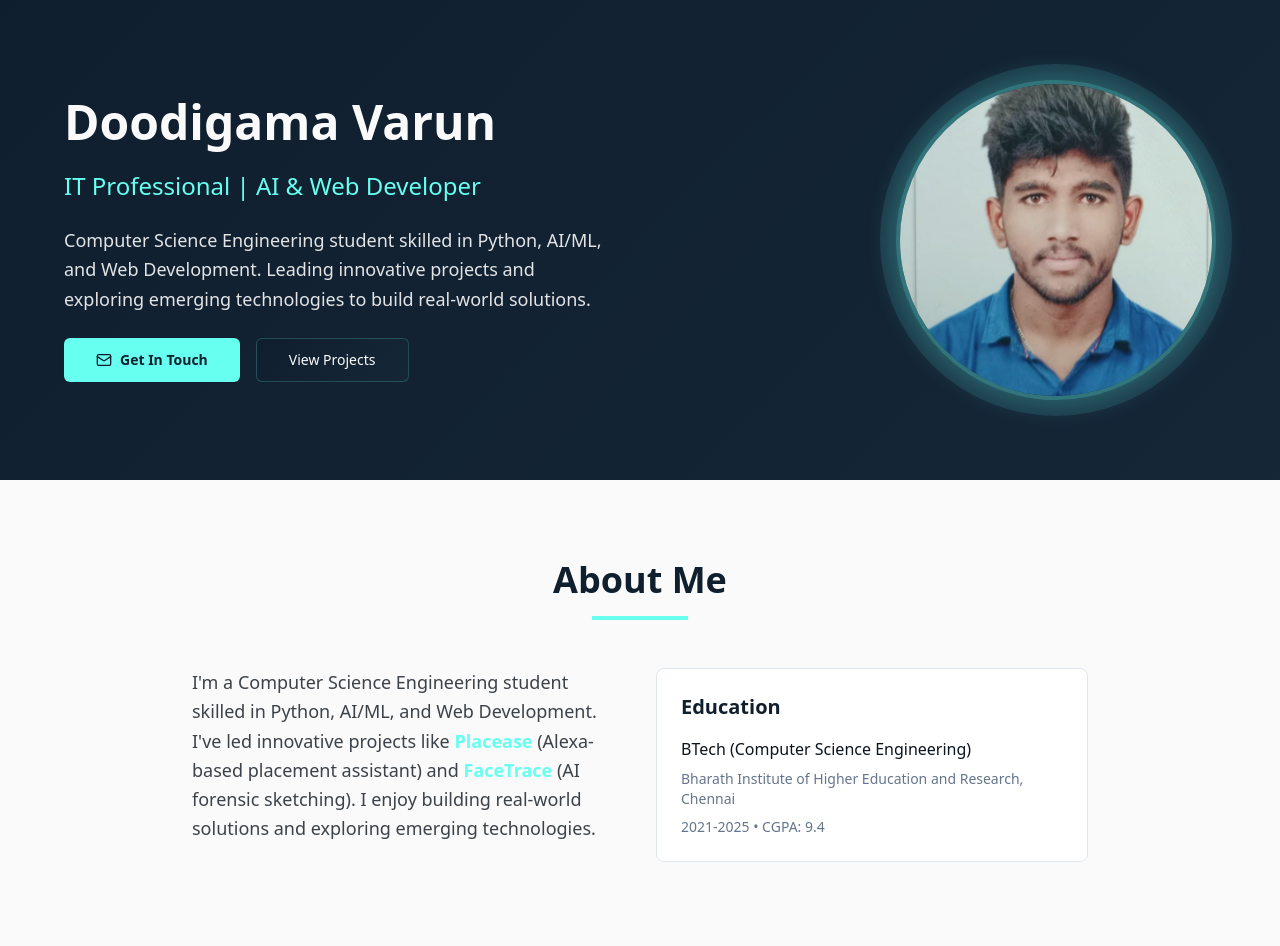
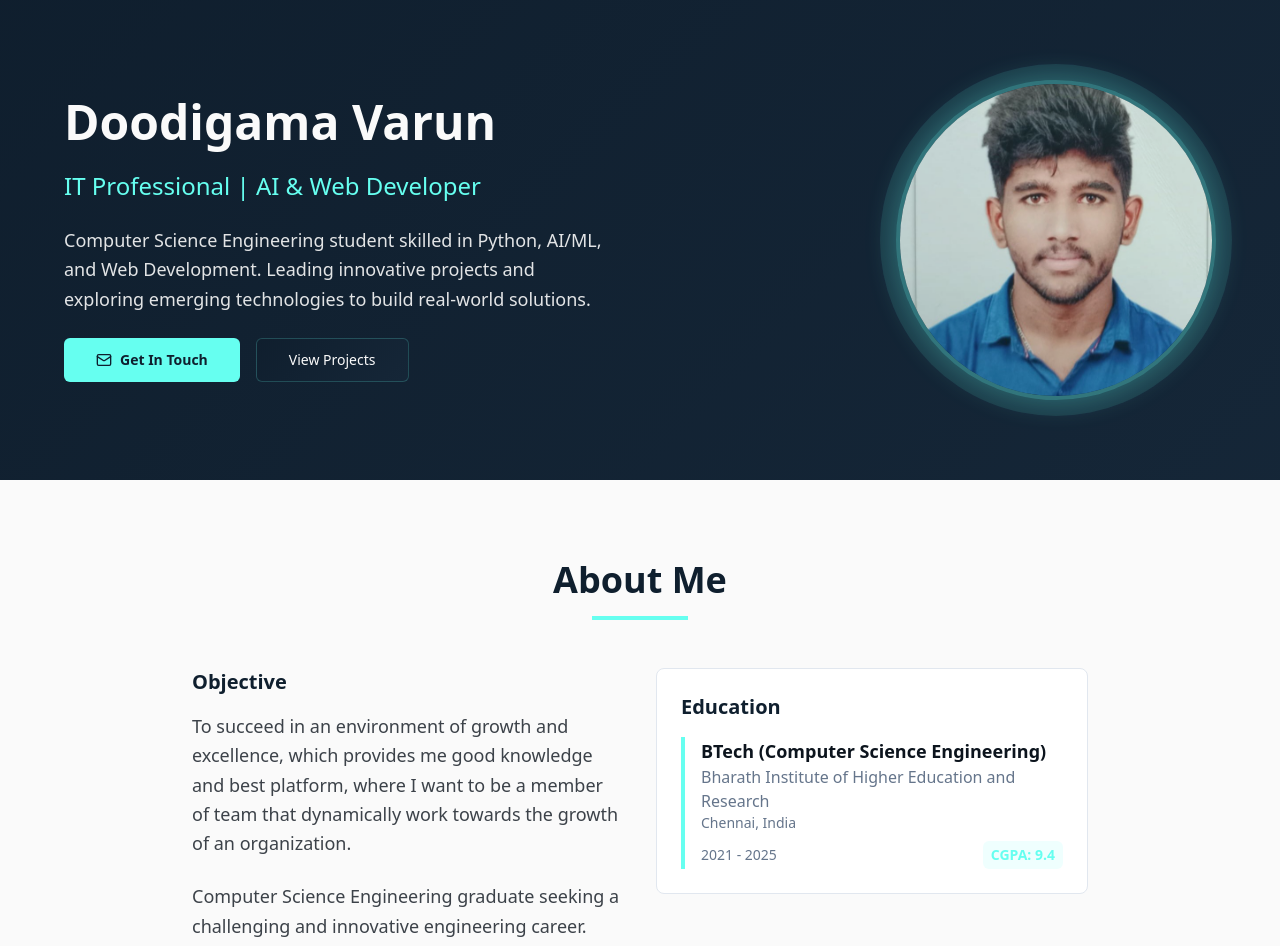
Before and after one commit to Doodigamavarun/doodigamavarun-portfolio, a React (Vite) app: page / in a window 1280 px wide. Shown: the top 946 px of the page. Built offline with nearby package versions, Linux system fonts and the light colour scheme.

Commit message:
Complete education qualification
Add more details to the education section.

```diff
--- a/src/components/About.tsx
+++ b/src/components/About.tsx
@@ -11,20 +11,31 @@ const About = () => {
 
         <div className="grid grid-cols-1 lg:grid-cols-2 gap-8 items-start">
           <div className="prose prose-lg">
+            <h3 className="text-xl font-semibold text-navy-deep mb-4">Objective</h3>
+            <p className="text-lg text-foreground/80 leading-relaxed mb-6">
+              To succeed in an environment of growth and excellence, which provides me good knowledge and best platform,
+              where I want to be a member of team that dynamically work towards the growth of an organization.
+            </p>
             <p className="text-lg text-foreground/80 leading-relaxed">
-              I'm a Computer Science Engineering student skilled in Python, AI/ML, and Web Development.
-              I've led innovative projects like <span className="text-teal-accent font-semibold">Placease</span> (Alexa-based placement assistant)
-              and <span className="text-teal-accent font-semibold">FaceTrace</span> (AI forensic sketching).
-              I enjoy building real-world solutions and exploring emerging technologies.
+              Computer Science Engineering graduate seeking a challenging and innovative engineering career. Looking
+              forward for a position to tackle difficult projects through the use of technical skills.
             </p>
           </div>
 
           <div className="bg-card rounded-lg p-6 border border-border">
             <h3 className="text-xl font-semibold text-navy-deep mb-4">Education</h3>
-            <div className="space-y-2">
-              <h4 className="font-medium text-foreground">BTech (Computer Science Engineering)</h4>
-              <p className="text-sm text-muted-foreground">Bharath Institute of Higher Education and Research, Chennai</p>
-              <p className="text-sm text-muted-foreground">2021-2025 • CGPA: 9.4</p>
+            <div className="space-y-4">
+              <div className="border-l-4 border-teal-accent pl-4">
+                <h4 className="font-semibold text-foreground text-lg">BTech (Computer Science Engineering)</h4>
+                <p className="text-muted-foreground font-medium">Bharath Institute of Higher Education and Research</p>
+                <p className="text-sm text-muted-foreground">Chennai, India</p>
+                <div className="flex justify-between items-center mt-2">
+                  <span className="text-sm text-muted-foreground">2021 - 2025</span>
+                  <span className="bg-teal-accent/10 text-teal-accent px-2 py-1 rounded-md text-sm font-semibold">
+                    CGPA: 9.4
+                  </span>
+                </div>
+              </div>
             </div>
           </div>
         </div>
```
